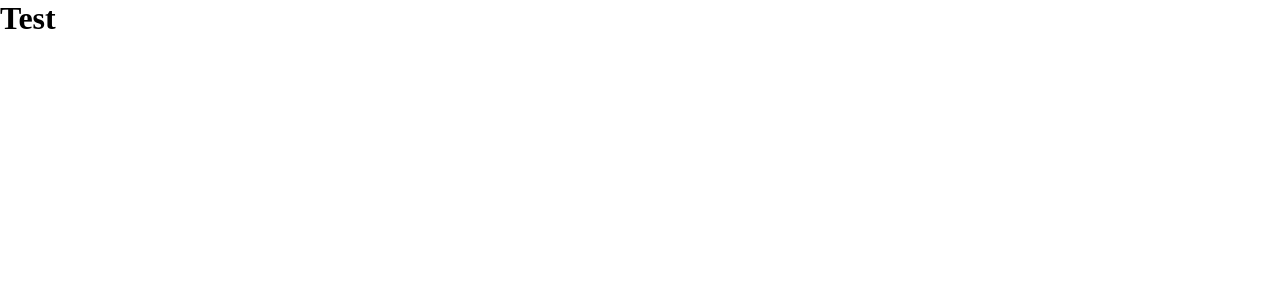
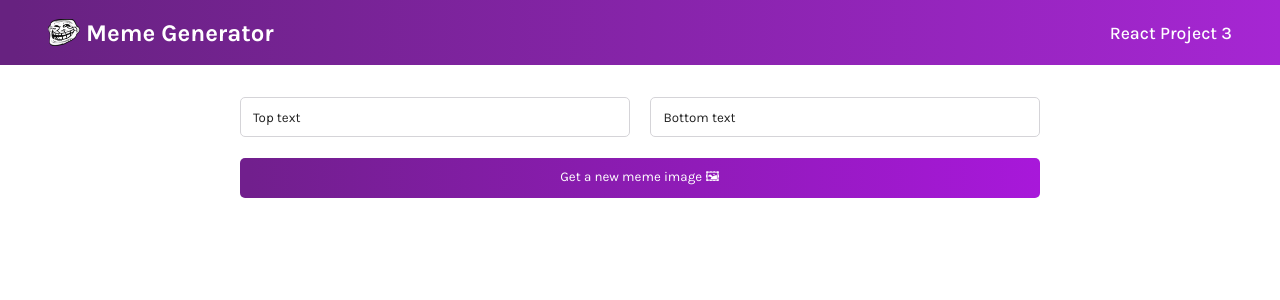
Before and after one commit to AlwinJun/meme-generator, a React (Vite) app: page / in a window 1280 px wide. Shown: the top 300 px of the page. Built offline with nearby package versions, Linux system fonts and the light colour scheme.

Commit message:
Minor changes

```diff
--- a/src/App.css
+++ b/src/App.css
@@ -7,6 +7,7 @@
 
 body {
   padding: 0;
+  font-family: 'Karla', sans-serif;
 }
 
 button,
--- a/src/App.jsx
+++ b/src/App.jsx
@@ -1,9 +1,12 @@
+import Header from './components/Header';
+import Meme from './components/Meme';
 import './App.css';
 
 function App() {
   return (
     <>
-      <h1>Test</h1>
+      <Header />
+      <Meme />
     </>
   );
 }
```
